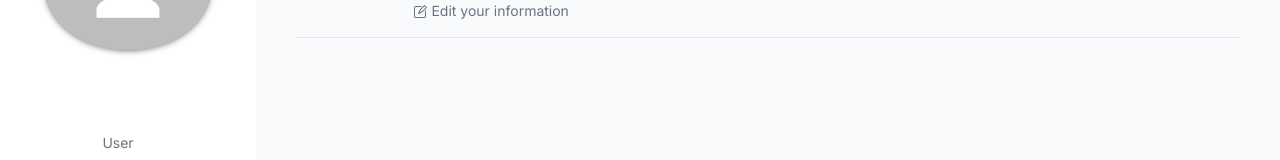
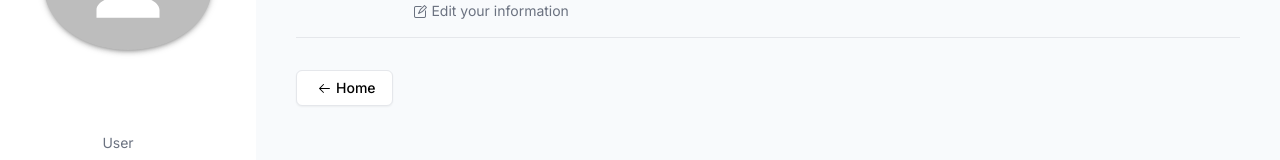
Before and after one commit to aromibenard/movie, a Next.js app in the folder frontend/: page /profile in a window 1280 px wide. Shown: the part 156-316 px from the top of the page. Built offline with nearby package versions, Linux system fonts and the light colour scheme; no server answers.

Commit message:
home button and loading page

```diff
--- /dev/null
+++ b/frontend/app/home/loading.tsx
@@ -0,0 +1,3 @@
+export default function Loading() {
+    return <div>loading...</div>
+}
--- a/frontend/app/profile/page.tsx
+++ b/frontend/app/profile/page.tsx
@@ -12,6 +12,7 @@ import {
 } from "@/components/ui/dialog"
 import { Button, Input } from "@mui/material"
 import {
+    ArrowLeftIcon,
     BellIcon,
     EnvelopeClosedIcon,
     Pencil2Icon,
@@ -20,6 +21,8 @@ import {
 import { Label } from "@/components/ui/label"
 import { Suspense } from "react"
 import MiniLoader from "@/components/MiniLoader"
+import Link from "next/link"
+import { buttonVariants } from "@/components/ui/button"
 
 export default function Profile() {
     const {
@@ -93,6 +96,10 @@ export default function Profile() {
                     </Suspense>
                 </div>
             </div>
+            <Link href={'/home'}
+                className={`hover:text-sky-500 transition ${buttonVariants({variant: 'outline'})}`}>
+                    <ArrowLeftIcon className="mx-1"/>Home
+            </Link>
         </div>
     )
 }
```
